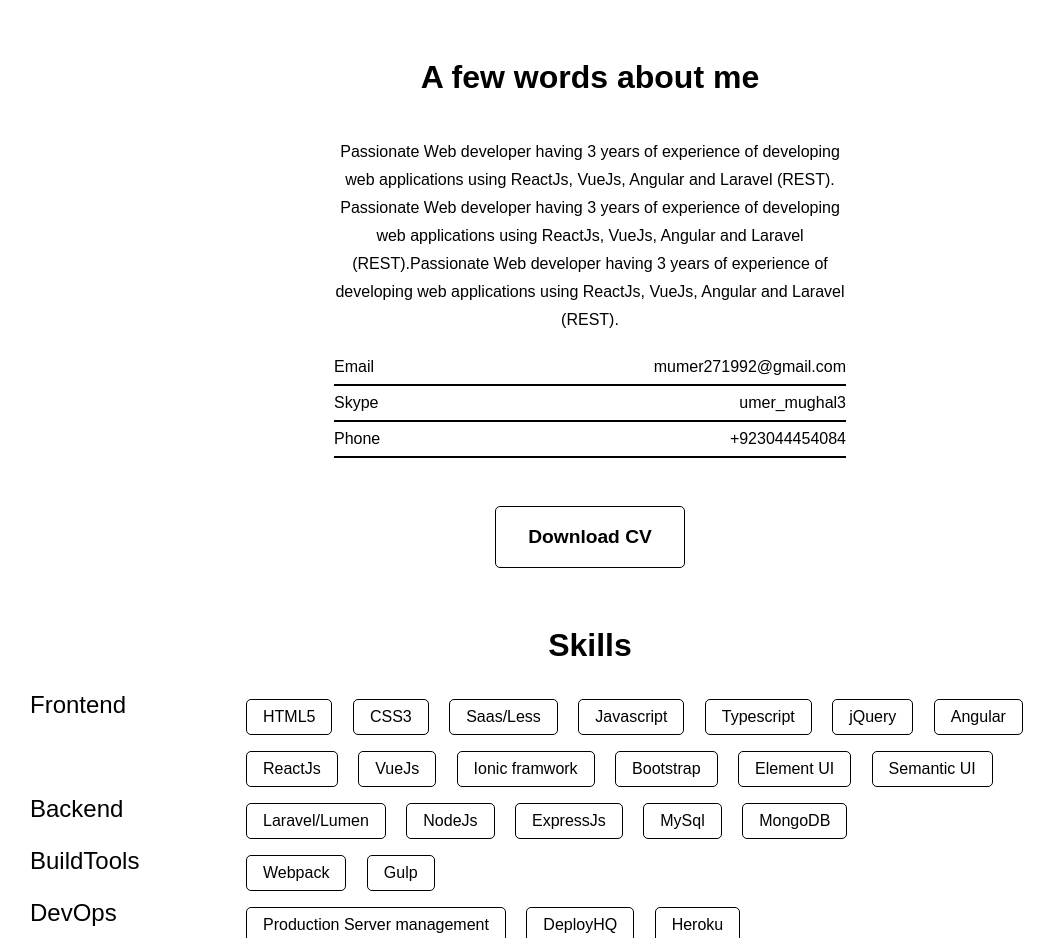
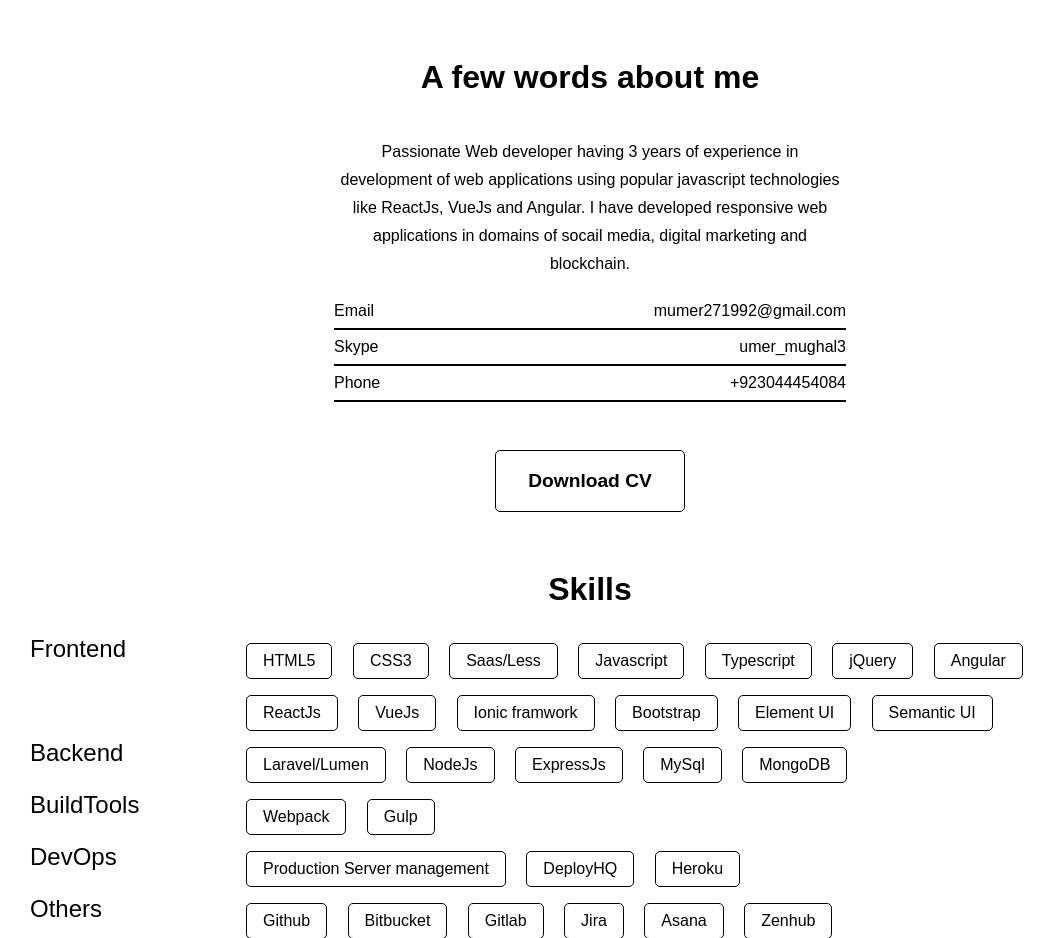
Before and after one commit to mumer271992/portfolio, a plain HTML site: page index.html in a window 1280 px wide. Shown: the part 800-1738 px from the top of the page, without its empty margins (50-1104 px from the left). Drawn offline with Linux system fonts and the light colour scheme.

Commit message:
About me text updated

```diff
--- a/index.html
+++ b/index.html
@@ -33,7 +33,7 @@
         <h1>A few words about me</h1>
         <div class="d-flex flex-direction-row justify-space-between">
           <div class="desc">
-            <p>Passionate Web developer having 3 years of experience of developing web applications using ReactJs, VueJs, Angular and Laravel (REST). Passionate Web developer having 3 years of experience of developing web applications using ReactJs, VueJs, Angular and Laravel (REST).Passionate Web developer having 3 years of experience of developing web applications using ReactJs, VueJs, Angular and Laravel (REST).</p>
+            <p>Passionate Web developer having 3 years of experience in development of web applications using popular javascript technologies like ReactJs, VueJs and Angular. I have developed responsive web applications in domains of socail media, digital marketing and blockchain.</p>
             <div class="contact-info">
               <div class="email d-flex flex-direction-row justify-space-between">
                 <div>Email</div>
```
